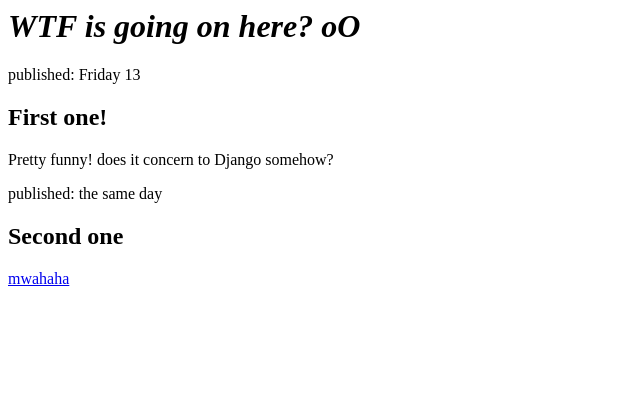
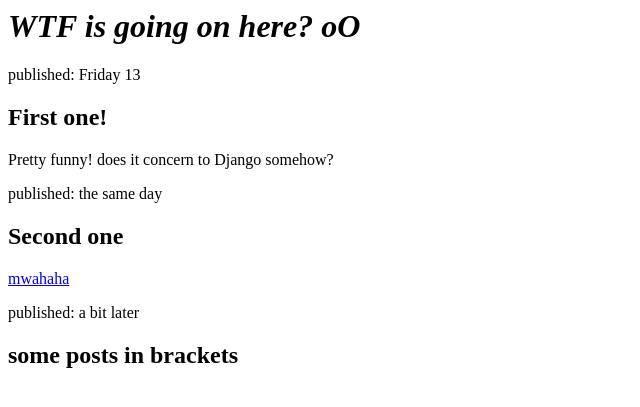
Before and after one commit to ragevou/rage-blog, a Django app: page / in a window 1280 px wide. Shown: the top 407 px of the page, without its empty margins (0-640 px from the left). Run offline with Django 3.2, Linux system fonts and the light colour scheme; data that the repository does not hold is empty.

Commit message:
Modified templates to display posts from DB

```diff
--- a/blog/templates/blog/post_list.html
+++ b/blog/templates/blog/post_list.html
@@ -15,6 +15,17 @@
         <p>published: the same day</p>
         <H2>Second one</H2>
         <a href="http://djangogirls.org">mwahaha</a>
+    <div>
+        <p>published: a bit later</p>
+        <H2>some posts in brackets</H2>
+        {% for post in posts %}
+        <div>
+            <p>published: {{ post.publish_date }}</p>
+            <h1><a href="">{{ post.title }}</a></h1>
+            <p>{{ post.text|linebreaks }}</p>
+        </div>
+        {% endfor %}
+    </div>
     </body>
 
 </html>
--- a/blog/views.py
+++ b/blog/views.py
@@ -1,5 +1,8 @@
 from django.shortcuts import render
+from django.utils import timezone
+from .models import Post
 
 def post_list(request):
-    return render(request, 'blog/post_list.html', {})
+    posts = Post.objects.filter(publish_date__lte=timezone.now()).order_by('publish_date')
+    return render(request, 'blog/post_list.html', {'posts': posts})
 # Create your views here.
```
